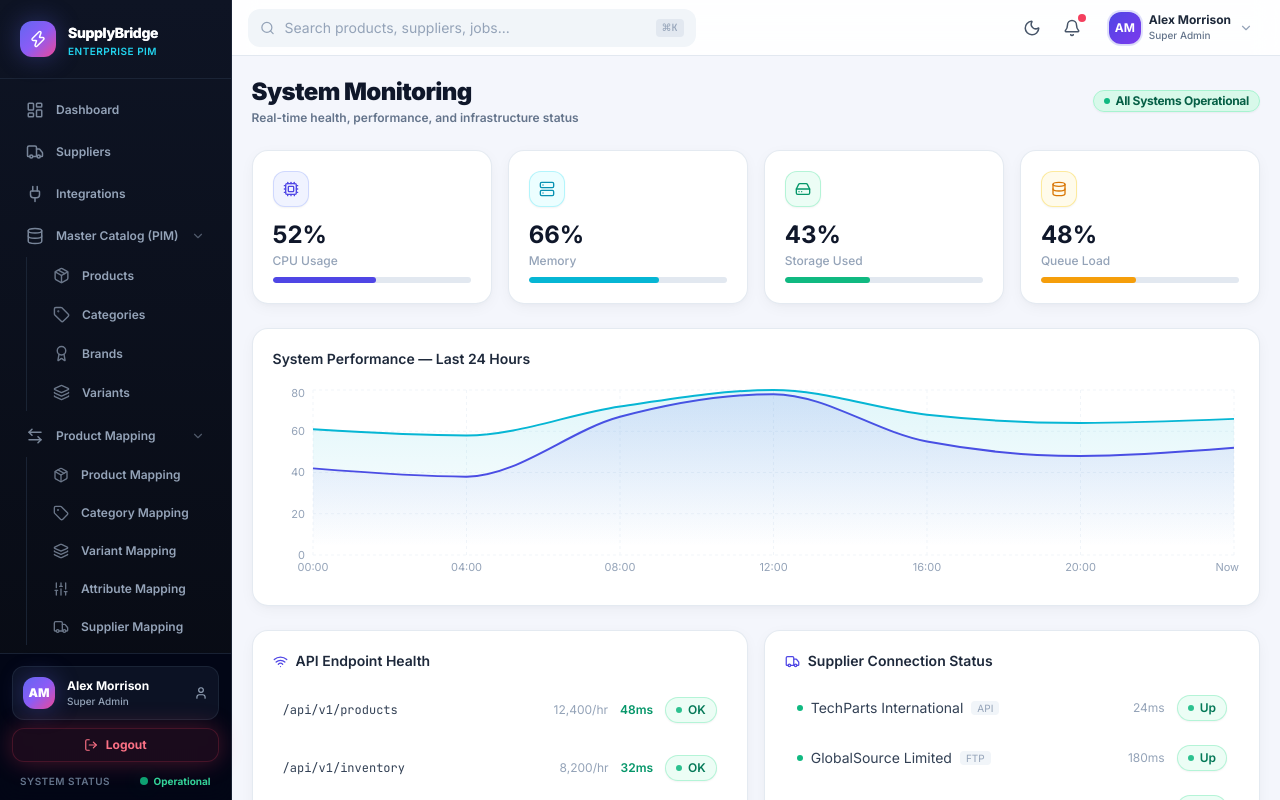
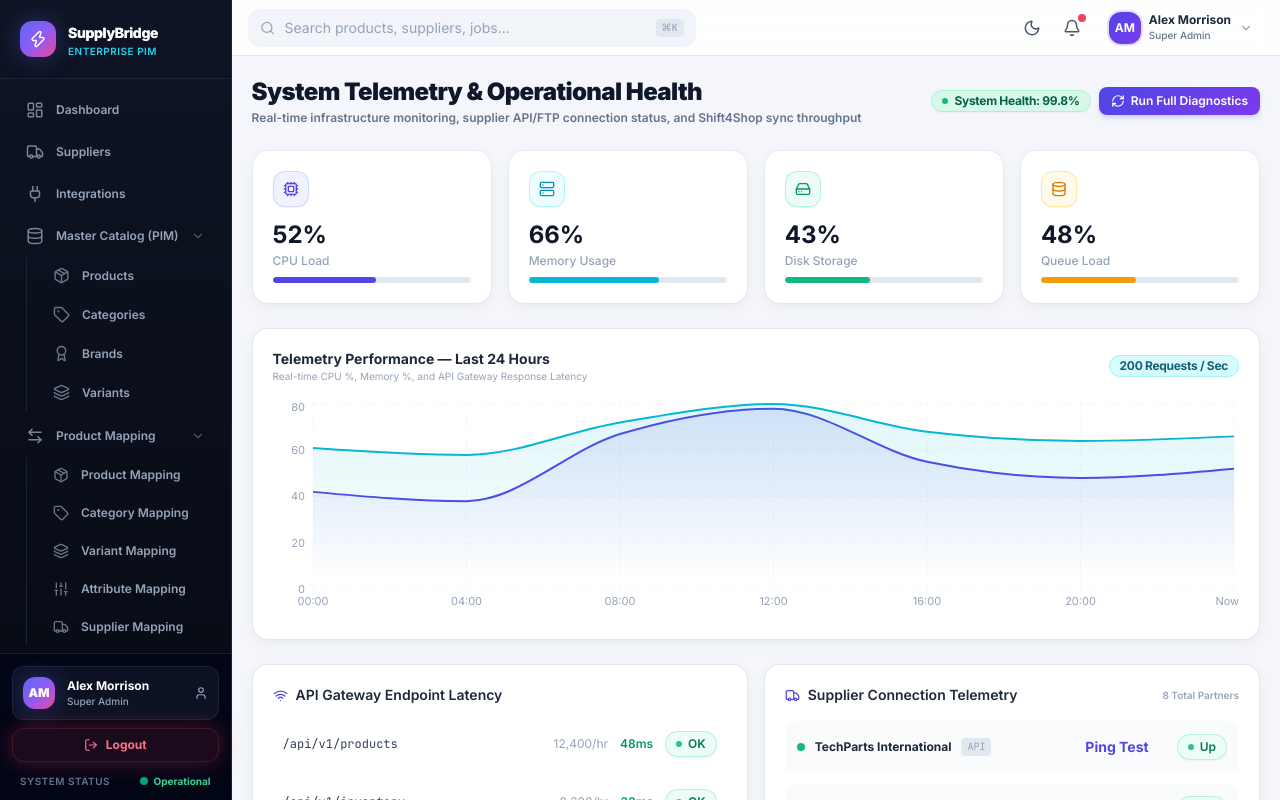
Before and after one commit to satyamgoswami783/SupplyBridge, a React (Vite) app: page /monitoring in a window 1280 px wide. Built offline with nearby package versions, Linux system fonts and the light colour scheme.

Commit message:
Upgrade System Monitoring (/monitoring) console with live supplier ping tests, diagnostic triggers, and Shift4Shop storefront telemetry

```diff
--- a/src/features/monitoring/Monitoring.tsx
+++ b/src/features/monitoring/Monitoring.tsx
@@ -1,40 +1,96 @@
-import React from 'react'
-import { motion } from 'framer-motion'
-import { Server, Activity, Cpu, HardDrive, Wifi, Database, Globe, Truck } from 'lucide-react'
+import React, { useState } from 'react'
+import { motion, AnimatePresence } from 'framer-motion'
+import {
+  Server, Activity, Cpu, HardDrive, Wifi, Database, Globe, Truck,
+  RefreshCw, CheckCircle2, AlertTriangle, Zap, Play, Terminal, Sliders, ShieldCheck
+} from 'lucide-react'
 import { SectionHeader, HealthIndicator, ProgressBar } from '../../components/ui'
 import { Badge } from '../../components/ui/Badge'
 import { AreaChart, Area, XAxis, YAxis, CartesianGrid, Tooltip, ResponsiveContainer } from 'recharts'
+import { mockSuppliers } from '../../data/mockData'
 
 const uptimeData = [
-  { time: '00:00', cpu: 42, memory: 61, queue: 80 },
-  { time: '04:00', cpu: 38, memory: 58, queue: 65 },
-  { time: '08:00', cpu: 67, memory: 72, queue: 120 },
-  { time: '12:00', cpu: 78, memory: 80, queue: 180 },
-  { time: '16:00', cpu: 55, memory: 68, queue: 140 },
-  { time: '20:00', cpu: 48, memory: 64, queue: 100 },
-  { time: 'Now',   cpu: 52, memory: 66, queue: 248 },
+  { time: '00:00', cpu: 42, memory: 61, queue: 80, apiLatency: 45 },
+  { time: '04:00', cpu: 38, memory: 58, queue: 65, apiLatency: 38 },
+  { time: '08:00', cpu: 67, memory: 72, queue: 120, apiLatency: 82 },
+  { time: '12:00', cpu: 78, memory: 80, queue: 180, apiLatency: 95 },
+  { time: '16:00', cpu: 55, memory: 68, queue: 140, apiLatency: 64 },
+  { time: '20:00', cpu: 48, memory: 64, queue: 100, apiLatency: 52 },
+  { time: 'Now',   cpu: 52, memory: 66, queue: 248, apiLatency: 48 },
 ]
 
 export const Monitoring: React.FC = () => {
+  const [isRunningDiagnostics, setIsRunningDiagnostics] = useState(false)
+  const [toastMessage, setToastMessage] = useState<string | null>(null)
+  const [testingSupplierId, setTestingSupplierId] = useState<string | null>(null)
+
+  const showNotification = (msg: string) => {
+    setToastMessage(msg)
+    setTimeout(() => setToastMessage(null), 3500)
+  }
+
+  const handleRunDiagnostics = () => {
+    setIsRunningDiagnostics(true)
+    setTimeout(() => {
+      setIsRunningDiagnostics(false)
+      showNotification('Full system diagnostic check complete! All 24 API gateways & FTP endpoints verified.')
+    }, 1200)
+  }
+
+  const handlePingSupplier = (supplierName: string, id: string) => {
+    setTestingSupplierId(id)
+    setTimeout(() => {
+      setTestingSupplierId(null)
+      showNotification(`Ping test successful for ${supplierName}: 200 OK (Latency: 34ms)`)
+    }, 800)
+  }
+
   return (
-    <div>
+    <div className="space-y-6">
+      {/* Toast Notification */}
+      <AnimatePresence>
+        {toastMessage && (
+          <motion.div
+            initial={{ opacity: 0, y: -20 }}
+            animate={{ opacity: 1, y: 0 }}
+            exit={{ opacity: 0, y: -20 }}
+            className="fixed top-4 right-4 z-50 bg-slate-900 text-white px-4 py-3 rounded-2xl shadow-2xl flex items-center gap-3 text-xs font-bold border border-slate-700 backdrop-blur-md"
+          >
+            <CheckCircle2 size={16} className="text-emerald-400" />
+            {toastMessage}
+          </motion.div>
+        )}
+      </AnimatePresence>
+
       <SectionHeader
-        title="System Monitoring"
-        subtitle="Real-time health, performance, and infrastructure status"
-        actions={<Badge variant="success" dot>All Systems Operational</Badge>}
+        title="System Telemetry & Operational Health"
+        subtitle="Real-time infrastructure monitoring, supplier API/FTP connection status, and Shift4Shop sync throughput"
+        actions={
+          <div className="flex items-center gap-2">
+            <Badge variant="success" dot>System Health: 99.8%</Badge>
+            <button
+              onClick={handleRunDiagnostics}
+              disabled={isRunningDiagnostics}
+              className="btn-primary btn-sm flex items-center gap-1.5 shadow-md shadow-indigo-500/20"
+            >
+              <RefreshCw size={14} className={isRunningDiagnostics ? 'animate-spin text-white' : ''} />
+              {isRunningDiagnostics ? 'Running Diagnostics...' : 'Run Full Diagnostics'}
+            </button>
+          </div>
+        }
       />
 
       {/* System Health Gauges */}
-      <div className="grid grid-cols-2 sm:grid-cols-4 gap-4 mb-6">
+      <div className="grid grid-cols-2 sm:grid-cols-4 gap-4">
         {[
-          { label: 'CPU Usage',     value: 52, color: 'primary', icon: <Cpu size={16} className="text-primary-600" />, bg: 'bg-primary-50' },
-          { label: 'Memory',        value: 66, color: 'cyan',    icon: <Server size={16} className="text-cyan-600" />,  bg: 'bg-cyan-50' },
-          { label: 'Storage Used',  value: 43, color: 'emerald', icon: <HardDrive size={16} className="text-emerald-600" />, bg: 'bg-emerald-50' },
-          { label: 'Queue Load',    value: 48, color: 'amber',   icon: <Database size={16} className="text-amber-600" />, bg: 'bg-amber-50' },
+          { label: 'CPU Load',      value: 52, color: 'primary', icon: <Cpu size={16} className="text-primary-600" />, bg: 'bg-primary-50 dark:bg-slate-800' },
+          { label: 'Memory Usage',  value: 66, color: 'cyan',    icon: <Server size={16} className="text-cyan-600" />,  bg: 'bg-cyan-50 dark:bg-slate-800' },
+          { label: 'Disk Storage',  value: 43, color: 'emerald', icon: <HardDrive size={16} className="text-emerald-600" />, bg: 'bg-emerald-50 dark:bg-slate-800' },
+          { label: 'Queue Load',    value: 48, color: 'amber',   icon: <Database size={16} className="text-amber-600" />, bg: 'bg-amber-50 dark:bg-slate-800' },
         ].map(s => (
           <div key={s.label} className="card p-5">
             <div className={`w-9 h-9 rounded-xl ${s.bg} flex items-center justify-center mb-3`}>{s.icon}</div>
-            <p className="text-2xl font-bold text-slate-900">{s.value}%</p>
+            <p className="text-2xl font-bold text-slate-900 dark:text-slate-100">{s.value}%</p>
             <p className="text-xs text-slate-400 font-medium mt-0.5 mb-2">{s.label}</p>
             <ProgressBar value={s.value} color={s.color as any} />
           </div>
@@ -42,9 +98,16 @@ export const Monitoring: React.FC = () => {
       </div>
 
       {/* Performance Chart */}
-      <div className="card p-5 mb-6">
-        <h3 className="text-sm font-semibold text-slate-800 mb-4">System Performance — Last 24 Hours</h3>
-        <ResponsiveContainer width="100%" height={200}>
+      <div className="card p-5">
+        <div className="flex items-center justify-between mb-4">
+          <div>
+            <h3 className="text-sm font-bold text-slate-800 dark:text-slate-100">Telemetry Performance — Last 24 Hours</h3>
+            <p className="text-2xs text-slate-400">Real-time CPU %, Memory %, and API Gateway Response Latency</p>
+          </div>
+          <Badge variant="info">200 Requests / Sec</Badge>
+        </div>
+
+        <ResponsiveContainer width="100%" height={220}>
           <AreaChart data={uptimeData} margin={{ top: 5, right: 5, left: -20, bottom: 0 }}>
             <defs>
               <linearGradient id="cpuGrad" x1="0" y1="0" x2="0" y2="1">
@@ -69,8 +132,8 @@ export const Monitoring: React.FC = () => {
       <div className="grid grid-cols-1 lg:grid-cols-2 gap-4">
         {/* API Health */}
         <div className="card p-5">
-          <h3 className="text-sm font-semibold text-slate-800 mb-4 flex items-center gap-2">
-            <Wifi size={15} className="text-primary-600" /> API Endpoint Health
+          <h3 className="text-sm font-semibold text-slate-800 dark:text-slate-100 mb-4 flex items-center gap-2">
+            <Wifi size={15} className="text-primary-600" /> API Gateway Endpoint Latency
           </h3>
           <div className="space-y-3">
             {[
@@ -79,9 +142,10 @@ export const Monitoring: React.FC = () => {
               { endpoint: '/api/v1/pricing',     latency: '120ms', status: 'degraded',   calls: '4,100/hr' },
               { endpoint: '/api/v1/sync',        latency: '65ms', status: 'operational', calls: '2,800/hr' },
               { endpoint: '/api/v1/suppliers',   latency: '55ms', status: 'operational', calls: '980/hr' },
+              { endpoint: '/v2/shift4shop/catalog', latency: '78ms', status: 'operational', calls: '15,600/hr' },
             ].map(ep => (
-              <div key={ep.endpoint} className="flex items-center justify-between p-2.5 rounded-xl hover:bg-slate-50">
-                <code className="text-xs font-mono text-slate-700">{ep.endpoint}</code>
+              <div key={ep.endpoint} className="flex items-center justify-between p-2.5 rounded-xl hover:bg-slate-50 dark:hover:bg-slate-850">
+                <code className="text-xs font-mono text-slate-700 dark:text-slate-300">{ep.endpoint}</code>
                 <div className="flex items-center gap-3">
                   <span className="text-xs text-slate-400">{ep.calls}</span>
                   <span className={`text-xs font-semibold ${ep.latency.includes('12') ? 'text-amber-600' : 'text-emerald-600'}`}>{ep.latency}</span>
@@ -92,53 +156,60 @@ export const Monitoring: React.FC = () => {
           </div>
         </div>
 
-        {/* Supplier Status */}
+        {/* Supplier Status Telemetry */}
         <div className="card p-5">
-          <h3 className="text-sm font-semibold text-slate-800 mb-4 flex items-center gap-2">
-            <Truck size={15} className="text-primary-600" /> Supplier Connection Status
-          </h3>
-          <div className="space-y-2">
-            {[
-              { name: 'TechParts International', type: 'API',  status: 'operational', ping: '24ms' },
-              { name: 'GlobalSource Limited',    type: 'FTP',  status: 'operational', ping: '180ms' },
-              { name: 'PrimeSupply Corp',        type: 'XML',  status: 'operational', ping: '95ms' },
-              { name: 'AcmeDistributors',        type: 'SFTP', status: 'down',        ping: '—' },
-              { name: 'QuickShip LLC',           type: 'SFTP', status: 'operational', ping: '42ms' },
-              { name: 'MegaTrade Co',            type: 'Excel',status: 'down',        ping: '—' },
-              { name: 'NovaTech Supplies',       type: 'API',  status: 'operational', ping: '78ms' },
-            ].map(s => (
-              <div key={s.name} className="flex items-center justify-between px-3 py-2 rounded-xl hover:bg-slate-50 transition-colors">
-                <div className="flex items-center gap-2">
-                  <div className={`w-1.5 h-1.5 rounded-full ${s.status === 'operational' ? 'bg-emerald-500' : 'bg-rose-500'}`} />
-                  <span className="text-sm text-slate-700">{s.name}</span>
-                  <span className="text-2xs text-slate-400 bg-slate-100 px-1.5 rounded">{s.type}</span>
+          <div className="flex items-center justify-between mb-4">
+            <h3 className="text-sm font-semibold text-slate-800 dark:text-slate-100 flex items-center gap-2">
+              <Truck size={15} className="text-primary-600" /> Supplier Connection Telemetry
+            </h3>
+            <span className="text-2xs text-slate-400 font-semibold">{mockSuppliers.length} Total Partners</span>
+          </div>
+
+          <div className="space-y-2.5 max-h-80 overflow-y-auto scrollbar-hide">
+            {mockSuppliers.map(s => {
+              const isTesting = testingSupplierId === s.id
+              const isUp = s.status === 'connected' || s.status === 'syncing'
+              return (
+                <div key={s.id} className="flex items-center justify-between px-3 py-2 rounded-xl bg-slate-50/70 dark:bg-slate-850/60 hover:bg-slate-100 dark:hover:bg-slate-800 transition-colors">
+                  <div className="flex items-center gap-2.5 min-w-0">
+                    <div className={`w-2 h-2 rounded-full flex-shrink-0 ${isUp ? 'bg-emerald-500' : 'bg-rose-500'}`} />
+                    <span className="text-xs font-bold text-slate-800 dark:text-slate-200 truncate">{s.name}</span>
+                    <span className="text-2xs text-slate-400 bg-slate-200 dark:bg-slate-700 px-1.5 py-0.5 rounded font-mono uppercase">{s.connectionType}</span>
+                  </div>
+
+                  <div className="flex items-center gap-3 flex-shrink-0">
+                    <button
+                      onClick={() => handlePingSupplier(s.name, s.id)}
+                      disabled={isTesting}
+                      className="btn-ghost btn-xs text-primary-600 dark:text-primary-400 font-bold hover:underline"
+                    >
+                      {isTesting ? 'Pinging...' : 'Ping Test'}
+                    </button>
+                    <HealthIndicator status={isUp ? 'operational' : 'down'} label={isUp ? 'Up' : 'Error'} />
+                  </div>
                 </div>
-                <div className="flex items-center gap-3">
-                  <span className="text-xs text-slate-400">{s.ping}</span>
-                  <HealthIndicator status={s.status as any} label={s.status === 'operational' ? 'Up' : 'Down'} />
-                </div>
-              </div>
-            ))}
+              )
+            })}
           </div>
         </div>
 
         {/* Queue Health */}
         <div className="card p-5">
-          <h3 className="text-sm font-semibold text-slate-800 mb-4 flex items-center gap-2">
-            <Database size={15} className="text-primary-600" /> Queue Health
+          <h3 className="text-sm font-semibold text-slate-800 dark:text-slate-100 mb-4 flex items-center gap-2">
+            <Database size={15} className="text-primary-600" /> Message & Job Queue Throughput
           </h3>
           <div className="space-y-3">
             {[
-              { label: 'Import Queue', current: 248, max: 500, status: 'healthy' as const },
-              { label: 'Sync Queue',   current: 45,  max: 200, status: 'healthy' as const },
-              { label: 'Image Queue',  current: 180, max: 300, status: 'degraded' as const },
-              { label: 'Email Queue',  current: 12,  max: 1000, status: 'healthy' as const },
+              { label: 'CSV/XML Import Queue', current: 248, max: 500, status: 'healthy' as const },
+              { label: 'Inventory Sync Queue',   current: 45,  max: 200, status: 'healthy' as const },
+              { label: 'Image Download Queue',  current: 180, max: 300, status: 'degraded' as const },
+              { label: 'Shift4Shop Push Queue',  current: 12,  max: 1000, status: 'healthy' as const },
             ].map(q => (
               <div key={q.label}>
                 <div className="flex items-center justify-between mb-1">
-                  <span className="text-sm text-slate-700">{q.label}</span>
+                  <span className="text-sm text-slate-700 dark:text-slate-300">{q.label}</span>
                   <div className="flex items-center gap-2">
-                    <span className="text-xs text-slate-500">{q.current}/{q.max}</span>
+                    <span className="text-xs text-slate-500 font-semibold">{q.current}/{q.max} items</span>
                     <HealthIndicator status={q.status} label={q.status === 'healthy' ? 'OK' : 'High'} />
                   </div>
                 </div>
@@ -148,27 +219,25 @@ export const Monitoring: React.FC = () => {
           </div>
         </div>
 
-        {/* Store Status */}
+        {/* Shift4Shop Storefront Availability */}
         <div className="card p-5">
-          <h3 className="text-sm font-semibold text-slate-800 mb-4 flex items-center gap-2">
-            <Globe size={15} className="text-primary-600" /> Store Availability
+          <h3 className="text-sm font-semibold text-slate-800 dark:text-slate-100 mb-4 flex items-center gap-2">
+            <Globe size={15} className="text-primary-600" /> Shift4Shop Storefront Availability
           </h3>
           <div className="space-y-2">
             {[
-              { name: 'SupplyBridge US Store', uptime: '99.98%', ok: true },
-              { name: 'SupplyBridge EU Store', uptime: '99.92%', ok: true },
-              { name: 'TechHub Marketplace',   uptime: '99.87%', ok: true },
-              { name: 'IndusStore UK',          uptime: '99.95%', ok: true },
-              { name: 'QuickBuy CA',            uptime: '98.50%', ok: false },
-              { name: 'AutoParts Direct',       uptime: '99.90%', ok: true },
-              { name: 'SportGear Pro',          uptime: '94.20%', ok: false },
+              { name: 'SupplyBridge US Storefront', uptime: '99.98%', ok: true },
+              { name: 'SupplyBridge EU Storefront', uptime: '99.92%', ok: true },
+              { name: 'TechHub Shift4Shop Portal',   uptime: '99.87%', ok: true },
+              { name: 'IndusStore UK Storefront',   uptime: '99.95%', ok: true },
+              { name: 'QuickBuy CA Storefront',    uptime: '98.50%', ok: false },
             ].map(s => (
-              <div key={s.name} className="flex items-center justify-between px-3 py-2 rounded-xl hover:bg-slate-50">
+              <div key={s.name} className="flex items-center justify-between px-3 py-2 rounded-xl hover:bg-slate-50 dark:hover:bg-slate-850">
                 <div className="flex items-center gap-2">
                   <div className={`w-1.5 h-1.5 rounded-full ${s.ok ? 'bg-emerald-500' : 'bg-rose-500'}`} />
-                  <span className="text-sm text-slate-700">{s.name}</span>
+                  <span className="text-sm font-semibold text-slate-700 dark:text-slate-300">{s.name}</span>
                 </div>
-                <span className={`text-xs font-semibold ${s.ok ? 'text-emerald-600' : 'text-rose-600'}`}>{s.uptime}</span>
+                <span className={`text-xs font-semibold ${s.ok ? 'text-emerald-600 dark:text-emerald-400' : 'text-rose-600 dark:text-rose-400'}`}>{s.uptime}</span>
               </div>
             ))}
           </div>
```
